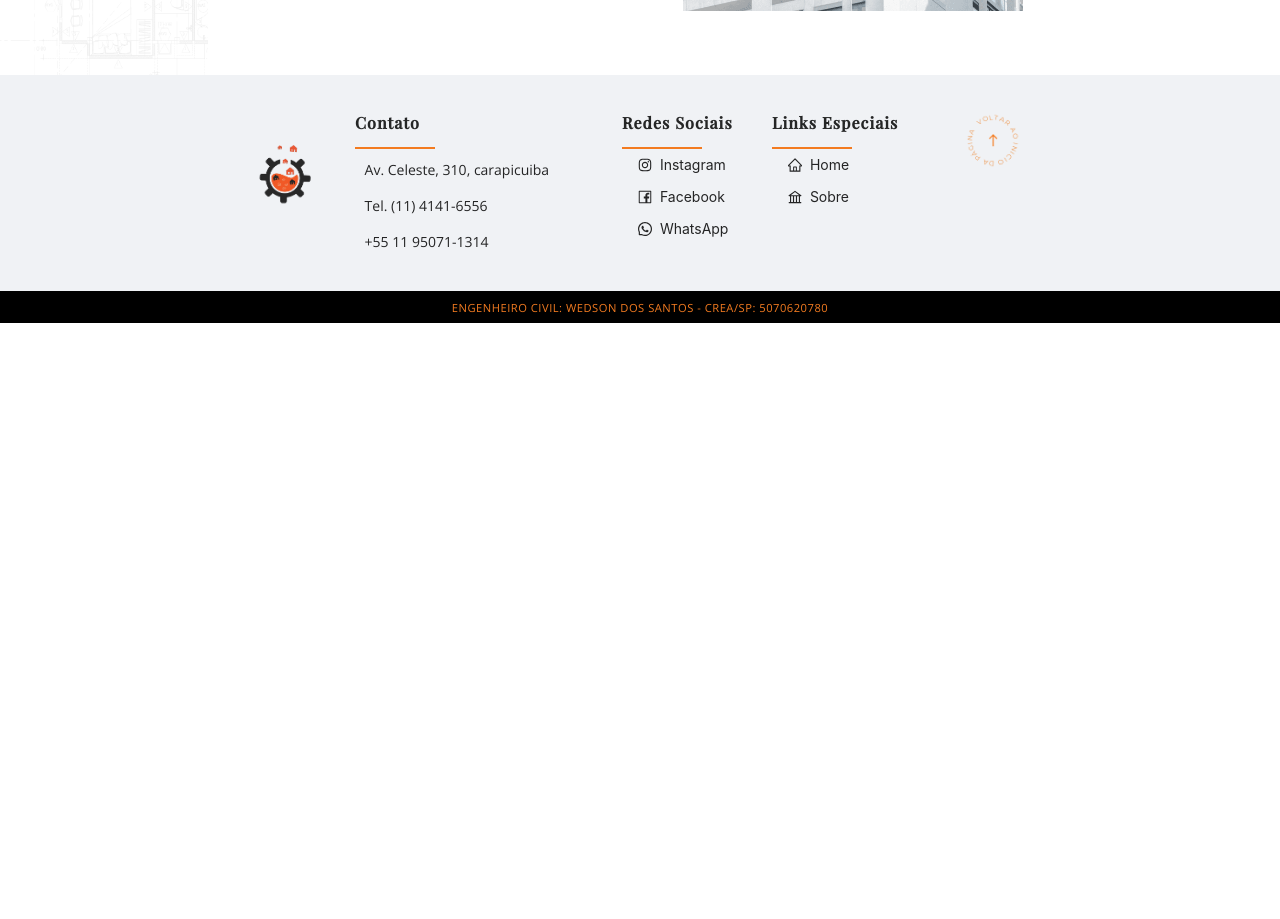
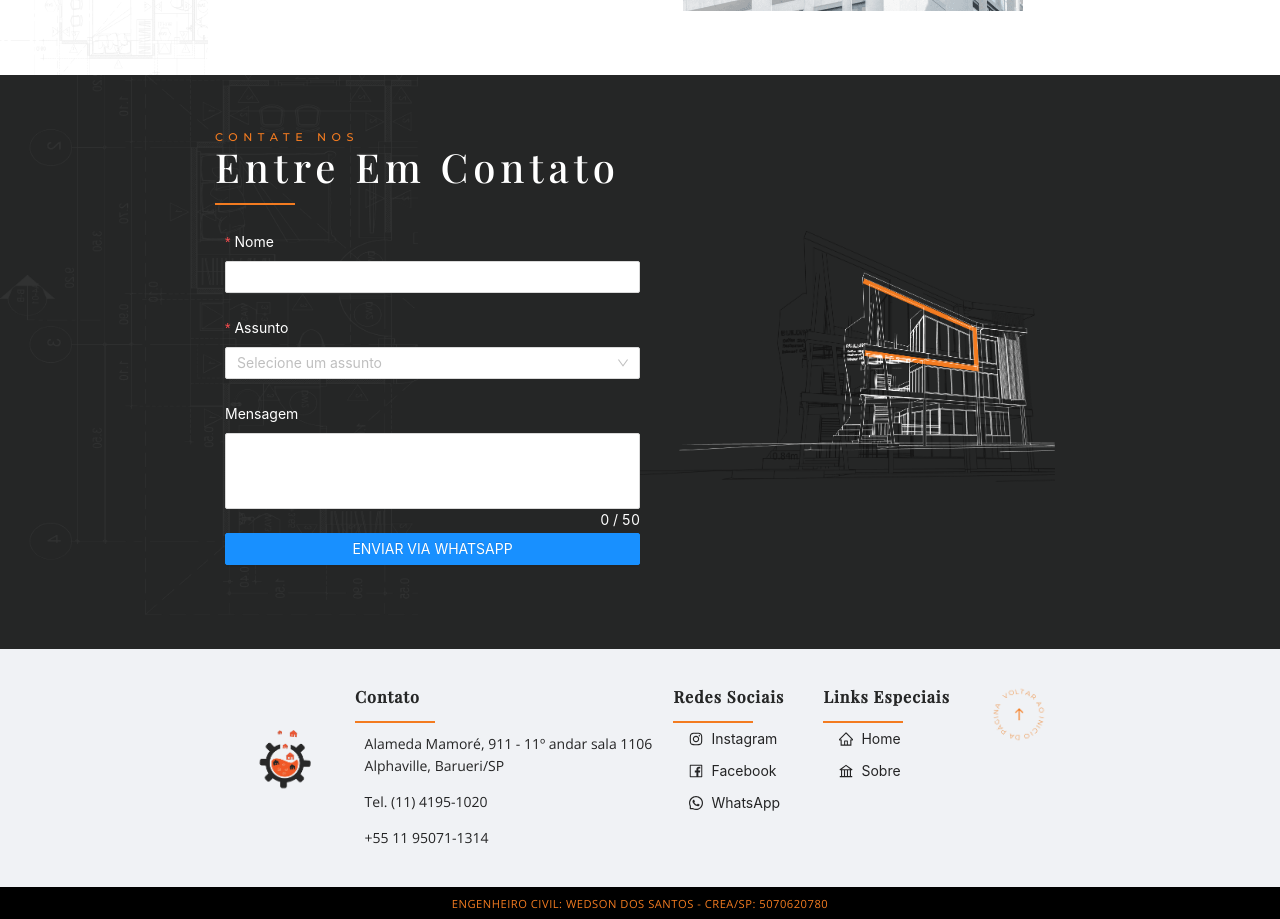
Before and after one commit to antoniopresto/construsonho-engenharia, a Next.js app: page /Gallery in a window 1280 px wide. Shown: the part 300-1219 px from the top of the page. Before the commit the page ends 800 px from the top, so only its background shows below. Built offline with nearby package versions, Linux system fonts and the light colour scheme.

Commit message:
refactor: changed yarn to npm and refactor address

```diff
--- a/components/several/Rodape.jsx
+++ b/components/several/Rodape.jsx
@@ -1,6 +1,6 @@
 import React from "react";
-import {Row, Col, Button, Layout } from "antd";
-import {Footer } from "antd/lib/layout/layout";
+import {Row, Col, Button, Layout} from "antd";
+import {Footer} from "antd/lib/layout/layout";
 import {
     InstagramOutlined,
     FacebookOutlined,
@@ -36,17 +36,31 @@ export default function Rodape() {
                         <Col flex="1 2 auto">
                             <Subtitlesection {...valueSubtitle[0]} />
                             <div className="outhertexts">
-                                <p>Av. Celeste, 310, carapicuiba</p>
-                                <p>Tel. (11) 4141-6556</p>
-                                <p>+55 11 95071-1314</p>
+                                <p>
+                                    <a href="https://goo.gl/maps/auNEbboK8t76N7YE6" target="_blank">
+                                        Alameda Mamoré, 911 - 11º andar sala 1106 <br/> Alphaville, Barueri/SP
+                                    </a>
+                                </p>
+                                <p>
+                                    <a href="tel:+551141951020" target="_blank">
+                                        Tel. (11) 4195-1020
+                                    </a>
+                                </p>
+                                <p>
+                                    <a href="tel:+5511950711314" target="_blank">
+                                        +55 11 95071-1314
+                                    </a>
+                                </p>
                             </div>
                         </Col>
                         <Col flex="0 1 150px">
                             <Subtitlesection {...valueSubtitle[2]} />
-                            <Button type="text" href="https://www.instagram.com/engenhariaconstrusonhos/" icon={<InstagramOutlined/>}>
+                            <Button type="text" href="https://www.instagram.com/engenhariaconstrusonhos/"
+                                    icon={<InstagramOutlined/>}>
                                 Instagram
                             </Button>
-                            <Button type="text" href="https://www.facebook.com/engenhariaconstrusonhos-108246148003444" icon={<FacebookOutlined/>}>
+                            <Button type="text" href="https://www.facebook.com/engenhariaconstrusonhos-108246148003444"
+                                    icon={<FacebookOutlined/>}>
                                 Facebook
                             </Button>
                             <Button type="text" href="https://wa.me/5511950711314" icon={<WhatsAppOutlined/>}>
@@ -67,7 +81,7 @@ export default function Rodape() {
                         </Col>
 
                         <Col flex="1 1 auto" align={"center"}>
-                            <figure style={{width: "5rem"}} onClick={() => window.scrollTo(0,0)}>
+                            <figure style={{width: "5rem"}} onClick={() => window.scrollTo(0, 0)}>
                                 <img
                                     src="./backtop.png"
                                     alt="voltar ao inicio da página"
--- a/pages/Gallery.jsx
+++ b/pages/Gallery.jsx
@@ -1,11 +1,19 @@
 import React from "react";
 import Bannertitle from "../components/generics/Bannertitle";
+import Goals from "../components/Goals";
+import History from "../components/History";
+import Contact from "../components/several/Contact";
 
 export default function Gallery() {
-  const valueTitle = {
-    title: "Nossa Galeria",
-    breadcrumbName: "Galeria"
-  };
+    const valueTitle = {
+        title: "Nossa Galeria",
+        breadcrumbName: "Galeria"
+    };
 
-  return <Bannertitle {...valueTitle} />;
+    return (
+        <>
+            <Bannertitle {...valueTitle} />
+            <Contact/>
+        </>
+    );
 }
--- a/pages/_app.tsx
+++ b/pages/_app.tsx
@@ -20,6 +20,7 @@ export default function App({Component, pageProps}) {
                     href="https://fonts.googleapis.com/css2?family=Merriweather:wght@300&family=Montserrat:wght@500&family=Open+Sans&family=Playfair+Display:wght@500&family=Roboto:wght@300&display=swap"
                     rel="stylesheet"
                 />
+                <title>Contrusonho Engenharia</title>
             </Head>
             <Layout>
                 <Topmenu/>
```
Also changed, not shown: 2 other files (tests, documents, lock files or other folders).
